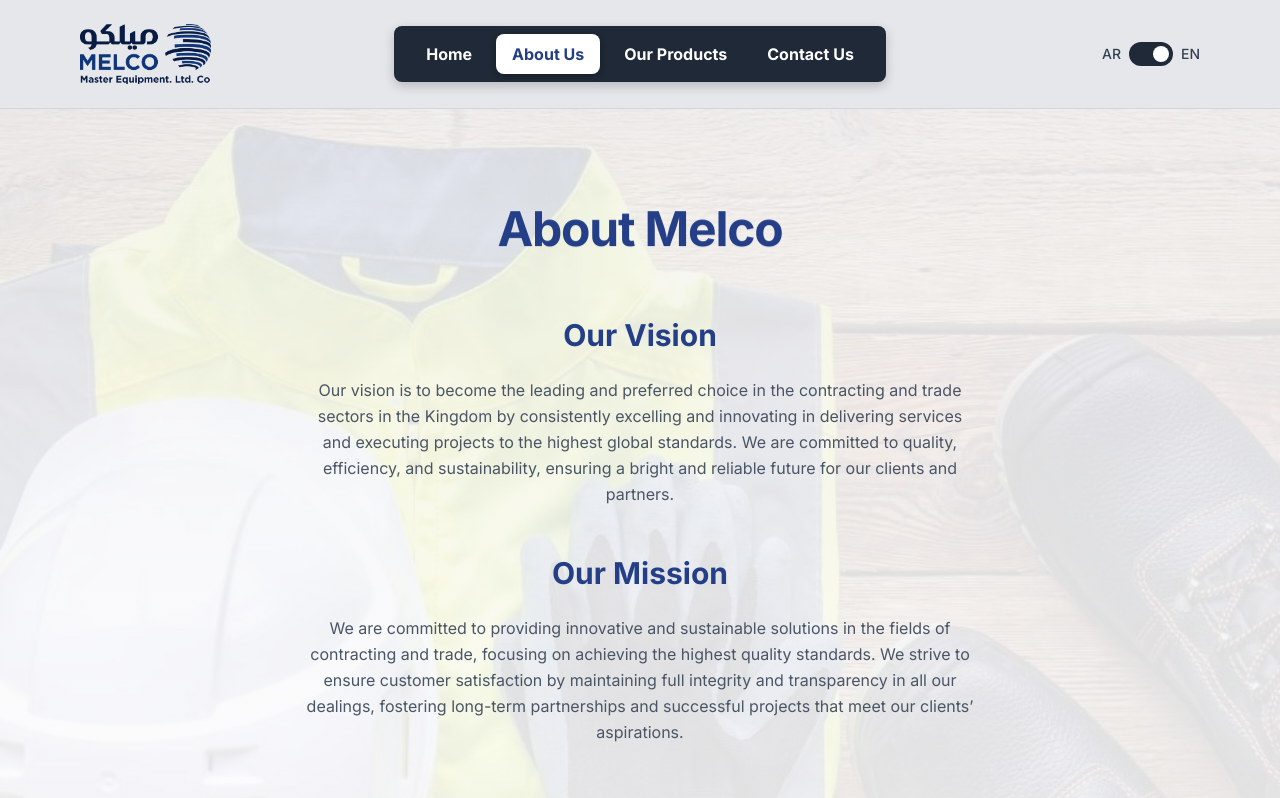
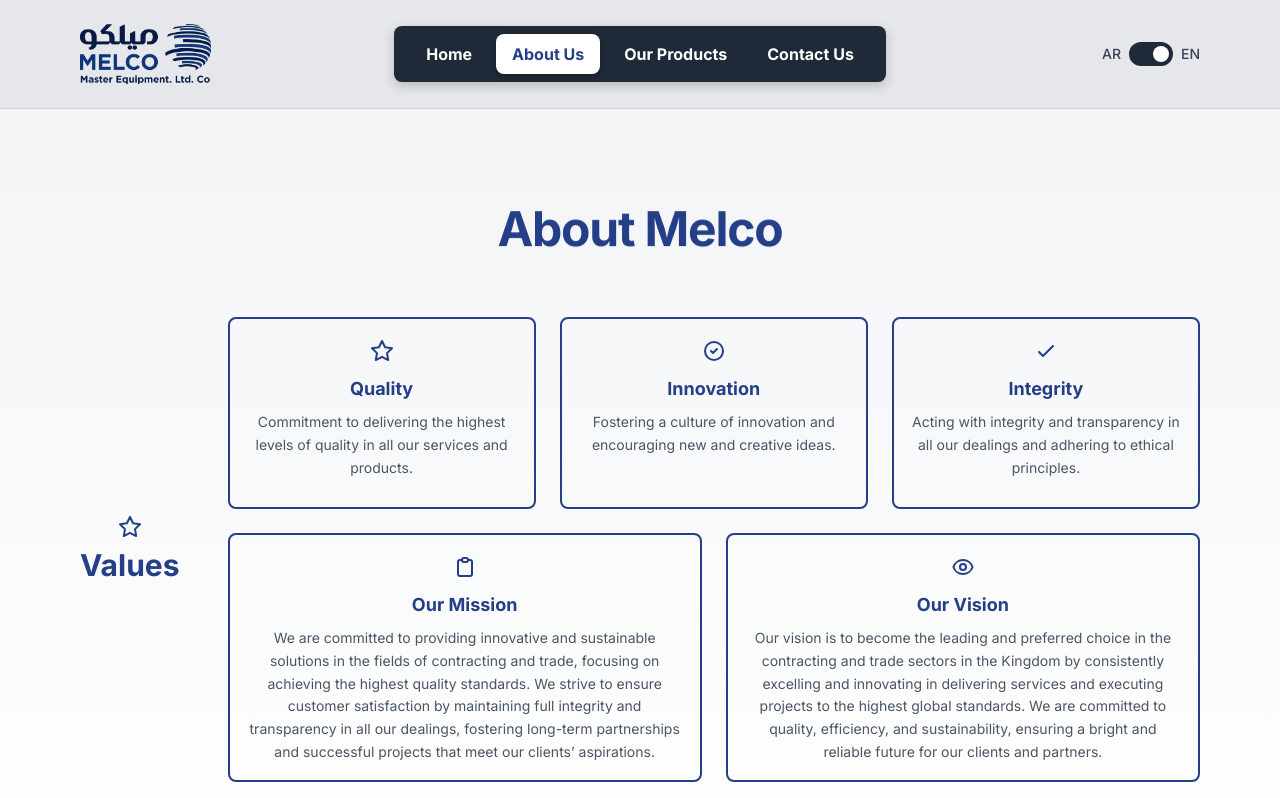
Before and after one commit to Yussif20/melco-ltd, a React (Vite) app: page /about in a window 1280 px wide. Shown: the top 798 px of the page. Built offline with nearby package versions, Linux system fonts and the light colour scheme.

Commit message:
fix the about styles

```diff
--- a/src/pages/AboutUs.jsx
+++ b/src/pages/AboutUs.jsx
@@ -1,54 +1,64 @@
 import React from 'react';
 import { useTranslation } from 'react-i18next';
-import aboutImage from '../assets/products.jpg';
 
 const AboutUs = () => {
   const { t } = useTranslation();
+  const isRtl = document.documentElement.dir === 'rtl';
 
   return (
     <section
       id="about"
       className="relative py-16 sm:py-24 px-4 sm:px-6 lg:px-20 bg-gradient-to-b from-gray-100 to-white dark:from-gray-900 dark:to-gray-800"
     >
-      <div
-        style={{ backgroundImage: `url(${aboutImage})` }}
-        className="absolute inset-0 bg-cover bg-center opacity-10"
-      ></div>
-      <div className="relative max-w-7xl mx-auto">
+      <div className="relative max-w-6xl mx-auto">
         <h2 className="text-4xl sm:text-5xl font-extrabold text-[#243e87] dark:text-white text-center mb-16 tracking-tight animate-slide-up">
           {t('about_title')}
         </h2>
 
-        {/* Vision Section */}
-        <div className="mb-12 animate-slide-up delay-200">
-          <h3 className="text-2xl sm:text-3xl font-semibold text-[#243e87] dark:text-white text-center mb-6">
-            {t('vision_title')}
+        {/* Values Section */}
+        <div className="animate-slide-up delay-400 relative flex flex-col md:flex-row items-center">
+          {/* Values Title with Icon */}
+          <div
+            className={`flex-shrink-0 mb-8 md:mb-0 flex items-center h-full ${
+              isRtl ? ' md:ml-12 md:mr-0' : ' md:mr-12 md:ml-0'
+            }`}
+          >
+            <div className="flex flex-col items-center">
+              <svg
+                className="w-6 h-6 text-[#243e87] dark:text-gray-300 mb-2"
+                fill="none"
+                stroke="currentColor"
+                viewBox="0 0 24 24"
+              >
+                <path
+                  strokeLinecap="round"
+                  strokeLinejoin="round"
+                  strokeWidth="2"
+                  d="M12 2l3.09 6.26L22 9.27l-5 4.87 1.18 6.88L12 17.77l-6.18 3.25L7 14.14 2 9.27l6.91-1.01L12 2z"
+                />
+              </svg>
+              <h3
+                className={`text-2xl sm:text-3xl font-semibold text-[#243e87] dark:text-white writing-mode-vertical ${
+                  isRtl
+                    ? 'writing-mode-vertical-rl'
+                    : 'writing-mode-vertical-lr'
+                }`}
+              >
+                {t('values_title')}
               </h3>
-          <p className="text-sm sm:text-base text-gray-600 dark:text-gray-300 text-center leading-relaxed max-w-2xl mx-auto">
-            {t('vision_text')}
-          </p>
+            </div>
           </div>
 
-        {/* Mission Section */}
-        <div className="mb-12 animate-slide-up delay-300">
-          <h3 className="text-2xl sm:text-3xl font-semibold text-[#243e87] dark:text-white text-center mb-6">
-            {t('mission_title')}
-          </h3>
-          <p className="text-sm sm:text-base text-gray-600 dark:text-gray-300 text-center leading-relaxed max-w-2xl mx-auto">
-            {t('mission_text')}
-          </p>
-        </div>
-
-        {/* Values Section */}
-        <div className="animate-slide-up delay-400">
-          <h3 className="text-2xl sm:text-3xl font-semibold text-[#243e87] dark:text-white text-center mb-8">
-            {t('values_title')}
-          </h3>
-          <div className="grid grid-cols-1 md:grid-cols-3 gap-6 place-items-center">
-            <div className="relative bg-white dark:bg-gray-800 rounded-2xl shadow-xl p-4 min-h-[10rem] flex flex-col justify-between transform hover:-translate-y-2 transition-all duration-500">
-              <div className="absolute top-0 left-1/2 -translate-x-1/2 -translate-y-1/2 w-8 h-8 bg-[#1F2937] rounded-full flex items-center justify-center">
+          {/* Values Flex Container */}
+          <div className={`flex-1 `}>
+            <div className="flex flex-col gap-6">
+              {/* First Row: Quality, Innovation, Integrity */}
+              <div className="flex flex-wrap justify-between gap-6">
+                {/* Quality */}
+                <div className="flex-1 min-w-[200px] border-2 border-[#243e87] dark:border-gray-500 rounded-lg p-4 flex flex-col items-center text-center min-h-[12rem]">
+                  <div className="w-8 h-8 mb-2 flex items-center justify-center">
                     <svg
-                  className="w-4 h-4 text-white"
+                      className="w-6 h-6 text-[#243e87] dark:text-gray-300"
                       fill="none"
                       stroke="currentColor"
                       viewBox="0 0 24 24"
@@ -61,19 +71,19 @@
                       />
                     </svg>
                   </div>
-              <div>
-                <h4 className="text-lg font-semibold text-[#243e87] dark:text-[#1F2937] mt-4 mb-2 text-center">
+                  <h4 className="text-lg font-semibold text-[#243e87] dark:text-gray-200 mb-2">
                     {t('quality')}
                   </h4>
-                <p className="text-sm sm:text-base text-gray-600 dark:text-gray-300 text-center leading-relaxed">
+                  <p className="text-sm text-gray-600 dark:text-gray-300 leading-relaxed">
                     {t('quality_text')}
                   </p>
                 </div>
-            </div>
-            <div className="relative bg-white dark:bg-gray-800 rounded-2xl shadow-xl p-4 min-h-[10rem] flex flex-col justify-between transform hover:-translate-y-2 transition-all duration-500">
-              <div className="absolute top-0 left-1/2 -translate-x-1/2 -translate-y-1/2 w-8 h-8 bg-[#1F2937] rounded-full flex items-center justify-center">
+
+                {/* Innovation */}
+                <div className="flex-1 min-w-[200px] border-2 border-[#243e87] dark:border-gray-500 rounded-lg p-4 flex flex-col items-center text-center min-h-[12rem]">
+                  <div className="w-8 h-8 mb-2 flex items-center justify-center">
                     <svg
-                  className="w-4 h-4 text-white"
+                      className="w-6 h-6 text-[#243e87] dark:text-gray-300"
                       fill="none"
                       stroke="currentColor"
                       viewBox="0 0 24 24"
@@ -86,19 +96,19 @@
                       />
                     </svg>
                   </div>
-              <div>
-                <h4 className="text-lg font-semibold text-[#243e87] dark:text-[#1F2937] mt-4 mb-2 text-center">
+                  <h4 className="text-lg font-semibold text-[#243e87] dark:text-gray-200 mb-2">
                     {t('innovation')}
                   </h4>
-                <p className="text-sm sm:text-base text-gray-600 dark:text-gray-300 text-center leading-relaxed">
+                  <p className="text-sm text-gray-600 dark:text-gray-300 leading-relaxed">
                     {t('innovation_text')}
                   </p>
                 </div>
-            </div>
-            <div className="relative bg-white dark:bg-gray-800 rounded-2xl shadow-xl p-4 min-h-[10rem] flex flex-col justify-between transform hover:-translate-y-2 transition-all duration-500">
-              <div className="absolute top-0 left-1/2 -translate-x-1/2 -translate-y-1/2 w-8 h-8 bg-[#1F2937] rounded-full flex items-center justify-center">
+
+                {/* Integrity */}
+                <div className="flex-1 min-w-[200px] border-2 border-[#243e87] dark:border-gray-500 rounded-lg p-4 flex flex-col items-center text-center min-h-[12rem]">
+                  <div className="w-8 h-8 mb-2 flex items-center justify-center">
                     <svg
-                  className="w-4 h-4 text-white"
+                      className="w-6 h-6 text-[#243e87] dark:text-gray-300"
                       fill="none"
                       stroke="currentColor"
                       viewBox="0 0 24 24"
@@ -111,13 +121,72 @@
                       />
                     </svg>
                   </div>
-              <div>
-                <h4 className="text-lg font-semibold text-[#243e87] dark:text-[#1F2937] mt-4 mb-2 text-center">
+                  <h4 className="text-lg font-semibold text-[#243e87] dark:text-gray-200 mb-2">
                     {t('integrity')}
                   </h4>
-                <p className="text-sm sm:text-base text-gray-600 dark:text-gray-300 text-center leading-relaxed">
+                  <p className="text-sm text-gray-600 dark:text-gray-300 leading-relaxed">
                     {t('integrity_text')}
                   </p>
+                </div>
+              </div>
+
+              {/* Second Row: Mission, Vision */}
+              <div className="flex flex-wrap gap-6">
+                {/* Mission */}
+                <div className="flex-1 min-w-[300px] border-2 border-[#243e87] dark:border-gray-500 rounded-lg p-4 flex flex-col items-center text-center min-h-[12rem]">
+                  <div className="w-8 h-8 mb-2 flex items-center justify-center">
+                    <svg
+                      className="w-6 h-6 text-[#243e87] dark:text-gray-300"
+                      fill="none"
+                      stroke="currentColor"
+                      viewBox="0 0 24 24"
+                    >
+                      <path
+                        strokeLinecap="round"
+                        strokeLinejoin="round"
+                        strokeWidth="2"
+                        d="M9 5H7a2 2 0 00-2 2v12a2 2 0 002 2h10a2 2 0 002-2V7a2 2 0 00-2-2h-2M9 5a2 2 0 002 2h2a2 2 0 002-2M9 5a2 2 0 012-2h2a2 2 0 012 2"
+                      />
+                    </svg>
+                  </div>
+                  <h4 className="text-lg font-semibold text-[#243e87] dark:text-gray-200 mb-2">
+                    {t('mission_title')}
+                  </h4>
+                  <p className="text-sm text-gray-600 dark:text-gray-300 leading-relaxed">
+                    {t('mission_text')}
+                  </p>
+                </div>
+
+                {/* Vision */}
+                <div className="flex-1 min-w-[300px] border-2 border-[#243e87] dark:border-gray-500 rounded-lg p-4 flex flex-col items-center text-center min-h-[12rem]">
+                  <div className="w-8 h-8 mb-2 flex items-center justify-center">
+                    <svg
+                      className="w-6 h-6 text-[#243e87] dark:text-gray-300"
+                      fill="none"
+                      stroke="currentColor"
+                      viewBox="0 0 24 24"
+                    >
+                      <path
+                        strokeLinecap="round"
+                        strokeLinejoin="round"
+                        strokeWidth="2"
+                        d="M15 12a3 3 0 11-6 0 3 3 0 016 0z"
+                      />
+                      <path
+                        strokeLinecap="round"
+                        strokeLinejoin="round"
+                        strokeWidth="2"
+                        d="M2.458 12C3.732 7.943 7.523 5 12 5c4.478 0 8.268 2.943 9.542 7-1.274 4.057-5.064 7-9.542 7-4.477 0-8.268-2.943-9.542-7z"
+                      />
+                    </svg>
+                  </div>
+                  <h4 className="text-lg font-semibold text-[#243e87] dark:text-gray-200 mb-2">
+                    {t('vision_title')}
+                  </h4>
+                  <p className="text-sm text-gray-600 dark:text-gray-300 leading-relaxed">
+                    {t('vision_text')}
+                  </p>
+                </div>
               </div>
             </div>
           </div>
```
Lines whose indentation alone changed are shown as unchanged.
